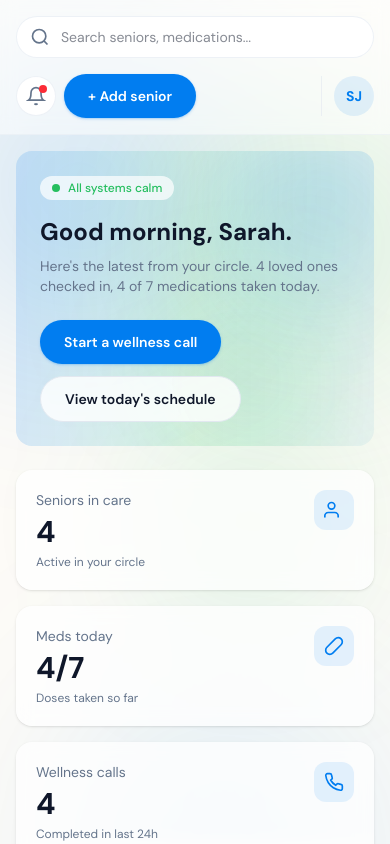
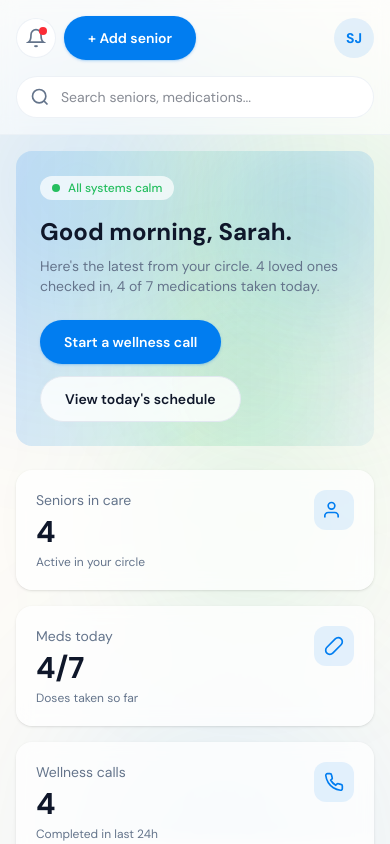
Before and after one commit to matiahasmasan/ClujHackathon2026, a React (Vite) app in the folder frontend/: page /dashboard in a window 390 px wide. Shown: the top 844 px of the page. Built offline with nearby package versions, Linux system fonts and the light colour scheme.

Commit message:
404 page

```diff
--- a/frontend/src/App.jsx
+++ b/frontend/src/App.jsx
@@ -4,6 +4,7 @@ import LandingPage from "./pages/LandingPage";
 import LoginPage from "./pages/LoginPage";
 import SignUpPage from "./pages/SignUpPage";
 import DashboardPage from "./pages/DashboardPage";
+import NotFoundPage from "./pages/NotFoundPage";
 
 export default function App() {
   return (
@@ -15,6 +16,7 @@ export default function App() {
           <Route path="/login" element={<LoginPage />} />
           <Route path="/signup" element={<SignUpPage />} />
           <Route path="/dashboard" element={<DashboardPage />} />
+          <Route path="*" element={<NotFoundPage />} />
         </Routes>
       </BrowserRouter>
     </>
--- a/frontend/src/components/dashboard/DashboardHeader.jsx
+++ b/frontend/src/components/dashboard/DashboardHeader.jsx
@@ -3,27 +3,7 @@ import Button from "../ui/Button";
 export default function DashboardHeader() {
   return (
     <header className="flex flex-col gap-4 border-b border-border/40 bg-white/50 px-4 py-4 backdrop-blur-sm sm:flex-row sm:items-center sm:justify-between sm:px-6 lg:border-b-0">
-      <label className="relative block max-w-xl flex-1">
-        <span className="sr-only">Search</span>
-        <svg
-          className="pointer-events-none absolute top-1/2 left-3.5 size-5 -translate-y-1/2 text-muted"
-          viewBox="0 0 24 24"
-          fill="none"
-          stroke="currentColor"
-          strokeWidth="2"
-          aria-hidden
-        >
-          <circle cx="11" cy="11" r="8" />
-          <path d="m21 21-4.3-4.3" />
-        </svg>
-        <input
-          type="search"
-          placeholder="Search seniors, medications..."
-          className="w-full rounded-full border border-border/60 bg-white py-2.5 pr-4 pl-11 text-sm focus:border-primary focus:outline-none focus:ring-2 focus:ring-primary/20"
-        />
-      </label>
-
-      <div className="flex items-center justify-between gap-3 sm:justify-end">
+      <div className="order-1 flex items-center justify-between gap-3 sm:order-2 sm:justify-end">
         <div className="flex items-center gap-2">
           <button
             type="button"
@@ -43,12 +23,10 @@ export default function DashboardHeader() {
             </svg>
             <span className="absolute top-2 right-2 size-2 rounded-full bg-red-500" />
           </button>
-          <Button className="hidden px-4 py-2 text-sm sm:inline-flex">
-            + Add senior
-          </Button>
+          <Button className="px-4 py-2 text-sm">+ Add senior</Button>
         </div>
 
-        <div className="flex items-center gap-3 border-l border-border/60 pl-3 sm:pl-4">
+        <div className="flex items-center gap-3 sm:border-l sm:border-border/60 sm:pl-4">
           <div className="flex size-10 items-center justify-center rounded-full bg-primary/10 text-sm font-bold text-primary">
             SJ
           </div>
@@ -58,6 +36,26 @@ export default function DashboardHeader() {
           </div>
         </div>
       </div>
+
+      <label className="relative order-2 block w-full max-w-xl sm:order-1 sm:flex-1">
+        <span className="sr-only">Search</span>
+        <svg
+          className="pointer-events-none absolute top-1/2 left-3.5 size-5 -translate-y-1/2 text-muted"
+          viewBox="0 0 24 24"
+          fill="none"
+          stroke="currentColor"
+          strokeWidth="2"
+          aria-hidden
+        >
+          <circle cx="11" cy="11" r="8" />
+          <path d="m21 21-4.3-4.3" />
+        </svg>
+        <input
+          type="search"
+          placeholder="Search seniors, medications..."
+          className="w-full rounded-full border border-border/60 bg-white py-2.5 pr-4 pl-11 text-sm focus:border-primary focus:outline-none focus:ring-2 focus:ring-primary/20"
+        />
+      </label>
     </header>
   );
 }
--- /dev/null
+++ b/frontend/src/pages/NotFoundPage.jsx
@@ -0,0 +1,55 @@
+import { Link, useLocation, useNavigate } from "react-router-dom";
+import logo from "../assets/intouch-logo.png";
+import Button from "../components/ui/Button";
+
+export default function NotFoundPage() {
+  const location = useLocation();
+  const navigate = useNavigate();
+
+  return (
+    <div className="flex min-h-screen flex-col items-center justify-center px-4 py-12">
+      <Link to="/" className="mb-10 shrink-0">
+        <img src={logo} alt="inTouch" className="h-24 w-auto" />
+      </Link>
+
+      <div className="w-full max-w-lg rounded-2xl bg-white/75 p-8 text-center shadow-sm backdrop-blur-sm sm:p-10">
+        <p className="text-7xl font-bold tracking-tight text-foreground sm:text-8xl">
+          404
+        </p>
+        <h1 className="mt-2 text-2xl font-bold text-foreground">
+          Page not found
+        </h1>
+        <p className="mt-3 text-muted">
+          We couldn&apos;t find a page at{" "}
+          <code className="rounded-lg bg-white px-2 py-0.5 text-sm font-medium text-foreground ring-1 ring-border/60">
+            {location.pathname}
+          </code>
+          . It may have been moved or doesn&apos;t exist.
+        </p>
+
+        <div className="mt-8 flex flex-col gap-3 sm:flex-row sm:justify-center">
+          <Button to="/" className="w-full sm:w-auto">
+            Back to home
+          </Button>
+          <Button
+            variant="outline"
+            className="w-full sm:w-auto"
+            onClick={() => navigate(-1)}
+          >
+            Go back
+          </Button>
+        </div>
+
+        <p className="mt-6 text-sm text-muted">
+          Looking for your account?{" "}
+          <Link
+            to="/login"
+            className="font-semibold text-foreground transition-colors hover:text-primary"
+          >
+            Log in
+          </Link>
+        </p>
+      </div>
+    </div>
+  );
+}
```
